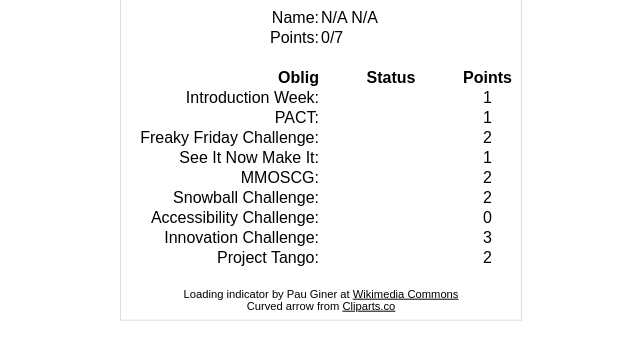
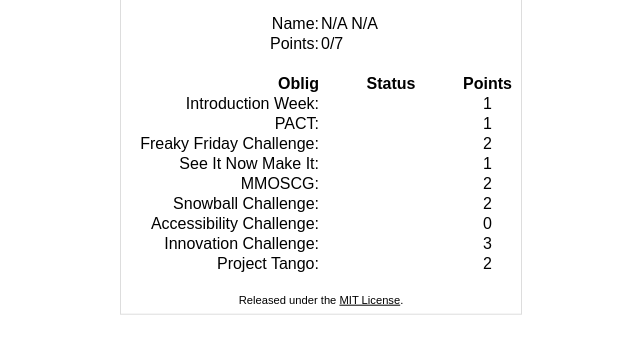
Before and after one commit to Gipphe/webproject-obligs, a plain HTML site: page index.html in a window 1280 px wide. Shown: the part 320-680 px from the top of the page, without its empty margins (319-959 px from the left). Drawn offline with Linux system fonts and the light colour scheme.

Commit message:
Made custom curved arrow. Put license info in footer

```diff
--- a/index.html
+++ b/index.html
@@ -85,8 +85,7 @@
 				</table>
 			</div>
 			<footer>
-				Loading indicator by Pau Giner at <a href="https://commons.wikimedia.org/wiki/File:Loading_indicator_circle.svg">Wikimedia Commons</a><br>
-				Curved arrow from <a href="http://cliparts.co/curved-arrow-clipart">Cliparts.co</a>
+				Released under the <a href="license">MIT License</a>.
 			</footer>
 		</main>
 		<script src="js/index.js"></script>
```
Also changed, not shown: img/curved-arrow.png, 1 other file.
